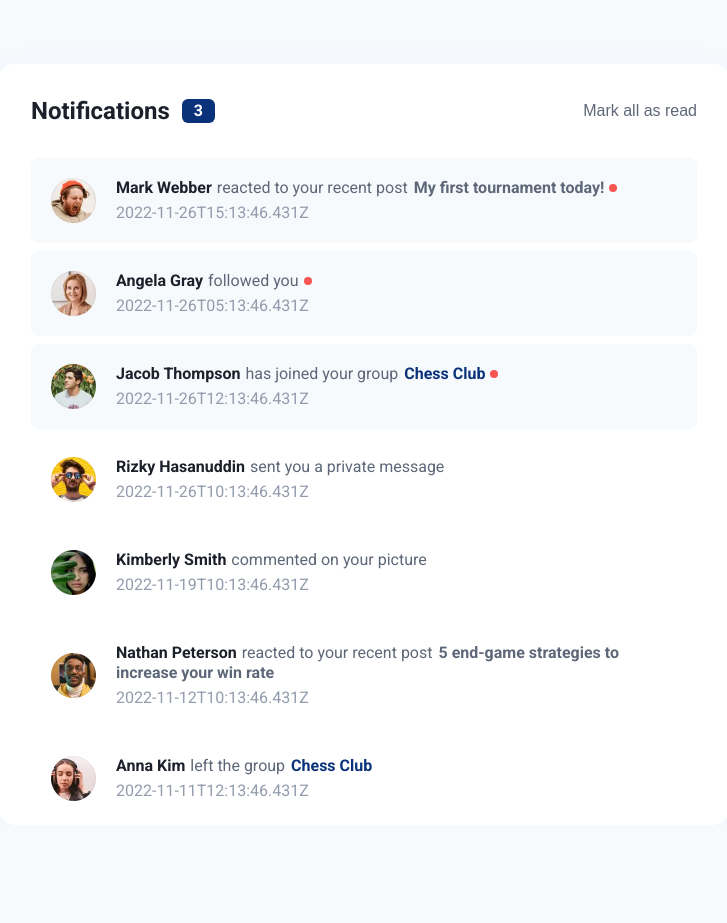
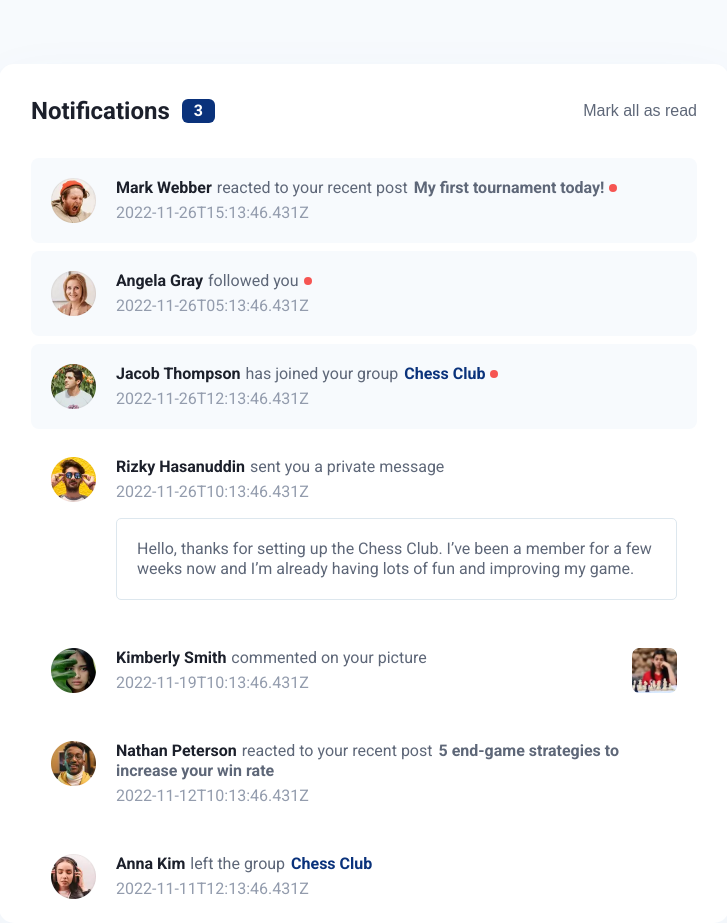
Before and after one commit to eduardogomesf/notifications, a React (Vite) app: page / in a window 1280 px wide. Shown: the whole page, without its empty margins (276-1003 px from the left). Before the commit the page ends 825 px from the top, so only its background shows below. Built offline with nearby package versions, Linux system fonts and the light colour scheme.

Commit message:
feat: add PostPicture and PrivateMessageBox components to Notification component

```diff
--- a/src/components/Notification/index.tsx
+++ b/src/components/Notification/index.tsx
@@ -6,8 +6,10 @@ import {
     PostName,
     Username,
     NotificationDot,
-    Message,
-    GroupName
+    NotificationMessage,
+    GroupName,
+    PostPicture,
+    PrivateMessageBox
 } from "./styles";
 
 type NotificationType = {
@@ -41,7 +43,7 @@ export function Notification ({ notification }: NotificationProps) {
             <Avatar src={notification.avatarUrl} alt='an user avatar photo' />
             <TextContainer>
                 <div>
-                    <Message>
+                    <NotificationMessage>
                         <Username>
                             {notification.username}
                         </Username>
@@ -49,12 +51,27 @@ export function Notification ({ notification }: NotificationProps) {
                         {getMessageByNotificationType(notification.type)}
 
                         {getAdditionalContentByType(notification)}
-                    </Message>
+                    </NotificationMessage>
 
                     {notification.payload.isNew && <NotificationDot />}
                 </div>
+
                 <time>{notification.payload.createdAt}</time>
+
+                {
+                    (notification.type === NotificationTypes['NEW-PRIVATE-MESSAGE'] && notification.payload.message)
+                    &&
+                    <PrivateMessageBox>
+                        <p>{notification.payload.message}</p>
+                    </PrivateMessageBox>
+                }
             </TextContainer>
+
+            {
+                (notification.type === NotificationTypes['NEW-PICTURE-COMMENT'] && notification.payload.pictureUrl)
+                &&
+                <PostPicture src={notification.payload.pictureUrl} />
+            }
         </Container>
     )
 }
--- a/src/components/Notification/styles.ts
+++ b/src/components/Notification/styles.ts
@@ -13,7 +13,7 @@ export const Container = styled.li<ContainerProps>`
     background-color: ${({ theme, isNew }) => isNew ? theme.colors.snow : 'transparent'};
 
     display: flex;
-    align-items: center;
+    align-items: flex-start;
     gap: 1.25rem;
 `
 
@@ -41,7 +41,7 @@ export const TextContainer = styled.div`
     }
 `
 
-export const Message = styled.strong`
+export const NotificationMessage = styled.strong`
     font-weight: 500;
     font-size: 1rem;
     line-height: 20px;
@@ -88,3 +88,28 @@ export const NotificationDot = styled.div`
 
     background-color: ${({ theme }) => theme.colors.red};
 `
+
+export const PostPicture = styled.img`
+    margin-left: auto;
+
+    width: 45px;
+    height: 45px;
+
+    border-radius: 7px;
+`
+
+export const PrivateMessageBox = styled.div`
+    margin-top: 1rem;
+    padding: 1.25rem;
+
+    border: 1px solid ${({ theme }) => theme.colors["very-light-grey-blue"]};
+    border-radius: 5px;
+
+    > p {
+        font-weight: 500;
+        font-size: 1rem;
+        line-height: 20px;
+
+        color: ${({ theme }) => theme.colors["dark-grey-blue"]};
+    }
+`
```
